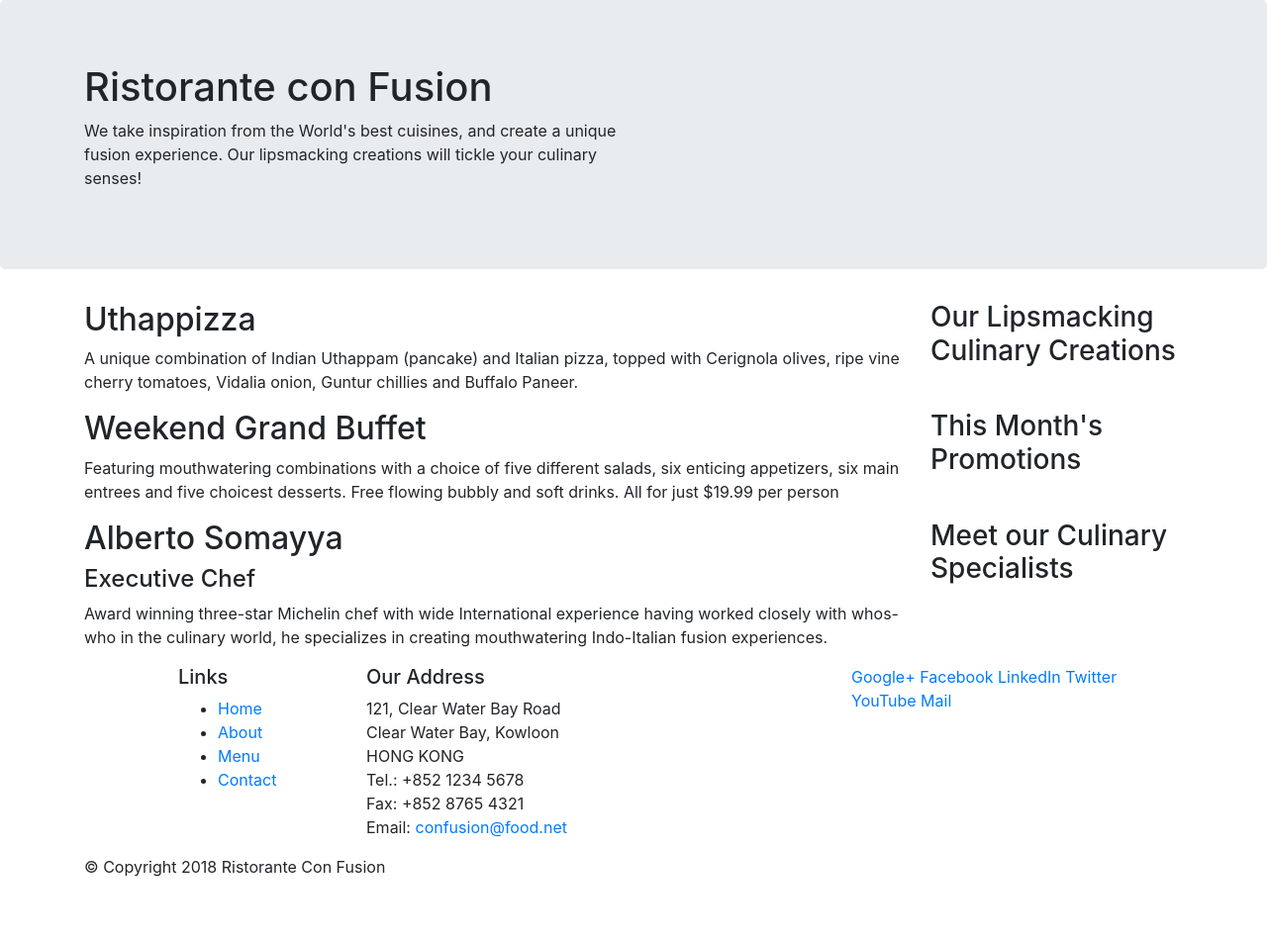
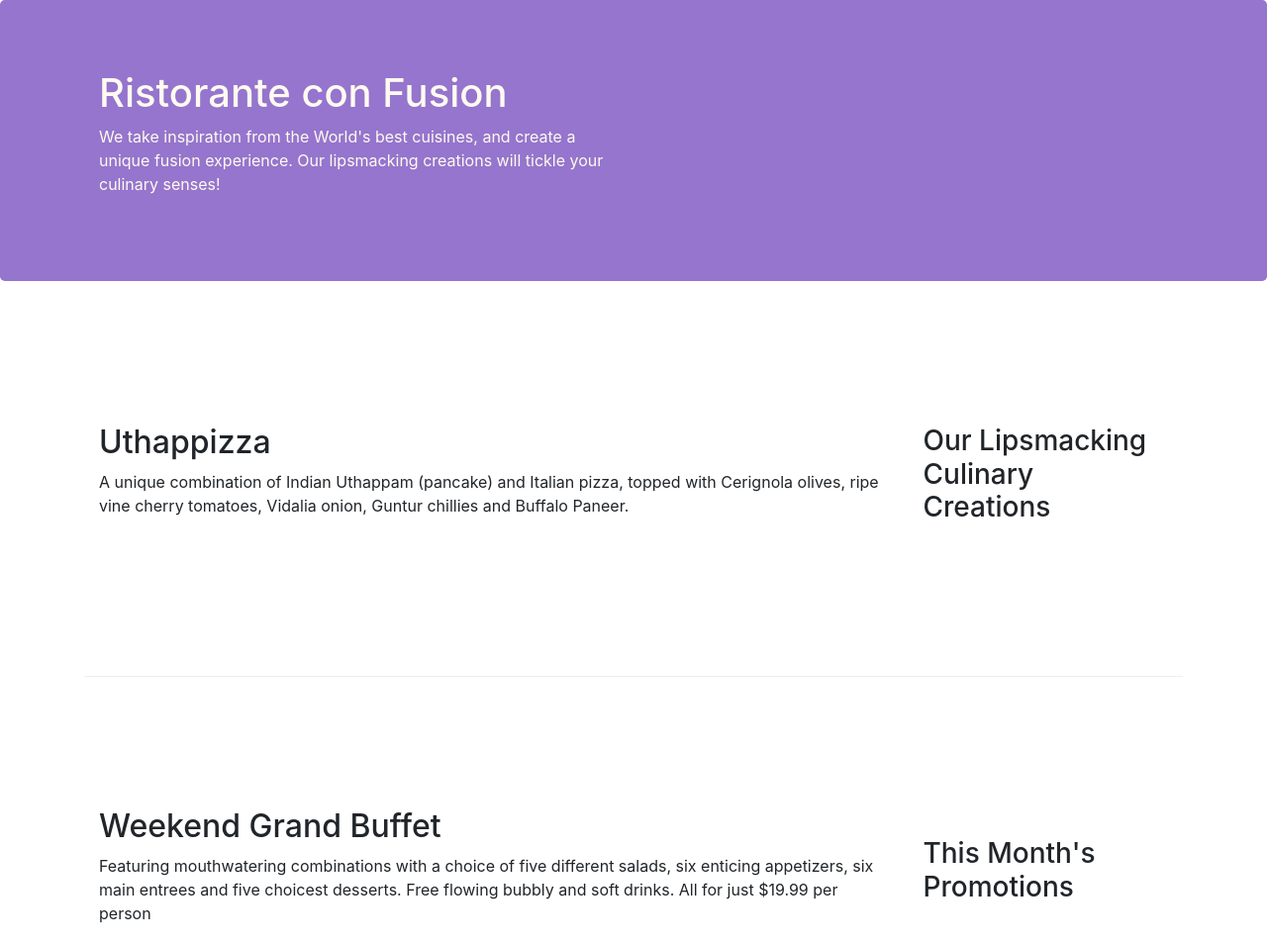
Before and after one commit to MkhethwaMavuso/conFusion, a website: page index.html in a window 1280 px wide. Shown: the top 954 px of the page at 99% size. Before the commit the page ends 904 px from the top, so only its background shows below. Drawn offline with nearby package versions, Linux system fonts and the light colour scheme.

Commit message:
Bootstrap Grid Part 2

```diff
--- /dev/null
+++ b/css/styles.css
@@ -0,0 +1,30 @@
+.row-header{
+    margin:0px auto;
+    padding:0px;
+}
+
+.row-content {
+    margin:0px auto;
+    padding: 50px 0px 50px 0px;
+    border-bottom: 1px ridge;
+    min-height:400px;
+}
+
+.footer{
+    background-color: #D1C4E9;
+    margin:0px auto;
+    padding: 20px 0px 20px 0px;
+}
+
+.jumbotron {
+    padding:70px 30px 70px 30px;
+    margin:0px auto;
+    background: #9575CD ;
+    color:floralwhite;
+}
+
+address{
+    font-size:80%;
+    margin:0px;
+    color:#0f0f0f;
+}
--- a/index.html
+++ b/index.html
@@ -10,6 +10,7 @@
 
       <!-- Bootstrap CSS -->
       <link rel="stylesheet" href="node_modules/bootstrap/dist/css/bootstrap.min.css">
+      <link href="css/styles.css" rel="stylesheet">
 </head>
 
 <body>
@@ -17,7 +18,7 @@
     <!--This is a Jumbotron-->
     <header class="jumbotron">
         <div class="container">
-            <div class="row">
+            <div class="row row-header">
                 <div class="col-12 col-sm-6">
                     <h1>Ristorante con Fusion</h1>
                     <p>We take inspiration from the World's best cuisines, and create a unique fusion experience. Our lipsmacking creations will tickle your culinary senses!</p>
@@ -30,7 +31,7 @@
 
     <!--This is the rest of the content of this page excl. the footer-->
     <div class="container">
-        <div class="row">
+        <div class="row row-content align-items-center">
             <div class="col-12 col-sm-4 order-sm-last col-md-3">
                 <h3>Our Lipsmacking Culinary Creations</h3>
             </div>
@@ -42,7 +43,7 @@
         </div>
 
 
-        <div class="row">
+        <div class="row row-content align-items-center">
             <div class="col-12 col-sm-4 order-sm-last col-md-3">
                 <h3>This Month's Promotions</h3>
             </div>
@@ -53,7 +54,7 @@
             </div>
         </div>
 
-        <div class="row">
+        <div class="row row-content align-items-center">
             <div class="col-12 col-sm-4 order-sm-last col-md-3">
                 <h3>Meet our Culinary Specialists</h3>
             </div>
@@ -65,12 +66,12 @@
         </div>
     </div>
 
-    <footer>
+    <footer class="footer">
         <div class="container">
             <div class="row">
                 <div class="col-4 offset-1 col-sm-2">
                     <h5>Links</h5>
-                    <ul>
+                    <ul class="list-unstyled">
                         <li><a href="#">Home</a></li>
                         <li><a href="#">About</a></li>
                         <li><a href="#">Menu</a></li>
@@ -90,8 +91,8 @@
 		           </address>
                 </div>
 
-                <div div class="col-12 col-sm-4">
-                    <div class="col-auto">
+                <div class="col-12 col-sm-4 align-self-center">
+                    <div class="text-center">
                         <a href="http://google.com/+">Google+</a>
                         <a href="http://www.facebook.com/profile.php?id=">Facebook</a>
                         <a href="http://www.linkedin.com/in/">LinkedIn</a>
@@ -101,8 +102,8 @@
                     </div>
                 </div>
            </div>
-           <div>
-                <div>
+           <div class="row justify-content-center">
+                <div class="col-auto">
                     <p>© Copyright 2018 Ristorante Con Fusion</p>
                 </div>
            </div>
```
